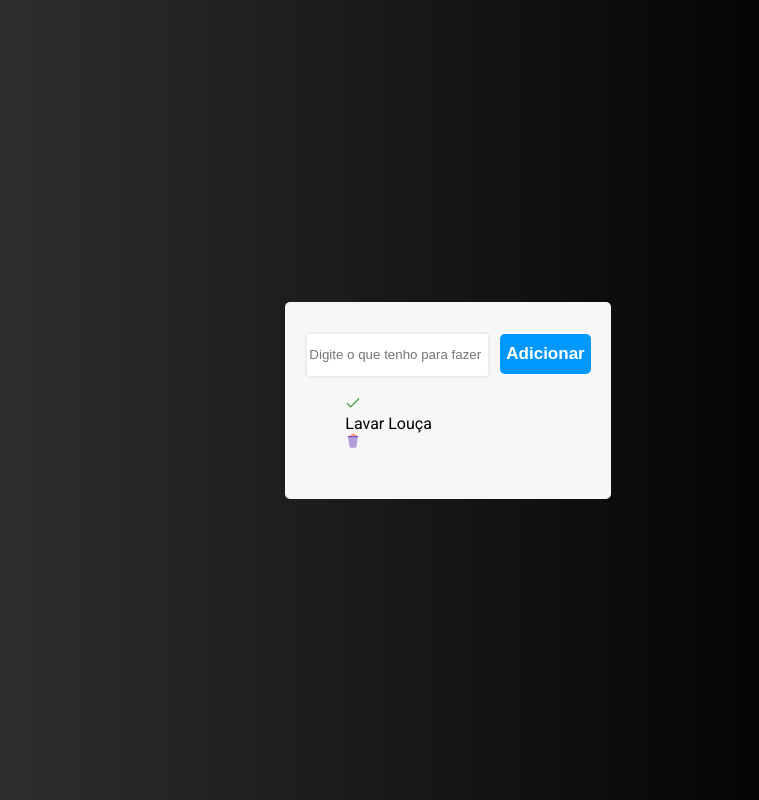
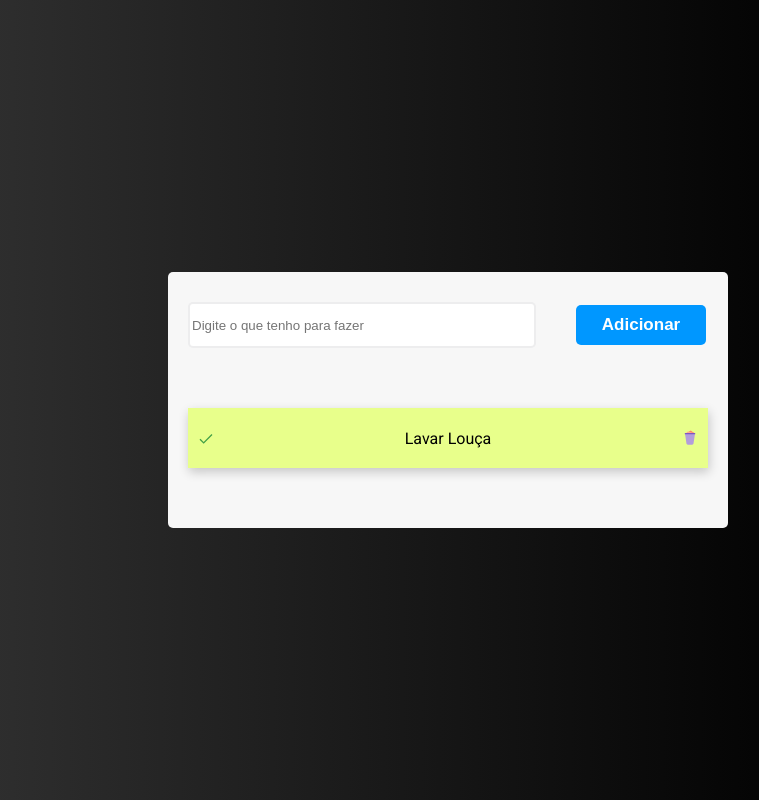
Before and after one commit to vagner0795/todolist-react, a React (Vite) app: page / in a window 1280 px wide. Shown: the whole page, without its empty margins (192-951 px from the left). Built offline with nearby package versions, Linux system fonts and the light colour scheme.

Commit message:
feat: created new components and add props in the ListItem component

```diff
--- a/src/App.jsx
+++ b/src/App.jsx
@@ -1,18 +1,20 @@
 // eslint-disable-next-line no-unused-vars
 import React, { useState } from "react";
 import { v4 as uuidv4 } from "uuid";
-import { Container, ToDoList, Input, Button } from "./styles";
+import { Container, ToDoList, Input, Button, ListItem } from "./styles";
 import { FcFullTrash, FcCheckmark } from "react-icons/fc";
 
 function App() {
-  const [list, setList] = useState([{ id: uuidv4(), task: "Lavar Louça" }]);
+  const [list, setList] = useState([
+    { id: uuidv4(), task: "Lavar Louça", finished: true },
+  ]);
   const [inputTask, setInputTask] = useState("");
 
   function inputMudou(event) {
     setInputTask(event.target.value);
   }
   function butaoClicado() {
-    setList([...list, { id: uuidv4(), task: inputTask }]);
+    setList([...list, { id: uuidv4(), task: inputTask, finished: false }]);
   }
 
   return (
@@ -27,9 +29,11 @@ function App() {
         <ul>
           {list.map((item) => (
             <>
-              <FcCheckmark />
-              <li key={item.id}>{item.task}</li>
-              <FcFullTrash />
+              <ListItem isFinished={item.finished}>
+                <FcCheckmark />
+                <li key={item.id}>{item.task}</li>
+                <FcFullTrash />
+              </ListItem>
             </>
           ))}
         </ul>
--- a/src/styles.jsx
+++ b/src/styles.jsx
@@ -13,17 +13,24 @@ export const ToDoList = styled.div`
   background: #f7f7f7;
   padding: 30px 20px;
   border-radius: 5px;
+
+  ul {
+    padding: 0;
+    margin-top: 60px;
+  }
 `;
 
 export const Input = styled.input`
   border: 2px solid #d1d3d466;
   border-radius: 5px;
   height: 40px;
-  margin-right: 10px;
+  margin-right: 40px;
+  width: 340px;
 `;
 
 export const Button = styled.button`
   background-color: #0097ff;
+  width: 130px;
   border: none;
   height: 40px;
   border-radius: 5px;
@@ -32,3 +39,16 @@ export const Button = styled.button`
   font-size: 17px;
   cursor: pointer;
 `;
+
+export const ListItem = styled.div`
+  height: 60px;
+  width: 500px;
+  border: 5px;
+  background-color: ${(props) => (props.isFinished ? "#e8ff8b" : "#e4e4e4")};
+  box-shadow: 1px 4px 10px rgba(0, 0, 0, 0.2);
+  display: flex;
+  justify-content: space-between;
+  align-items: center;
+  margin-bottom: 30px;
+  padding: 0 10px;
+`;
```
